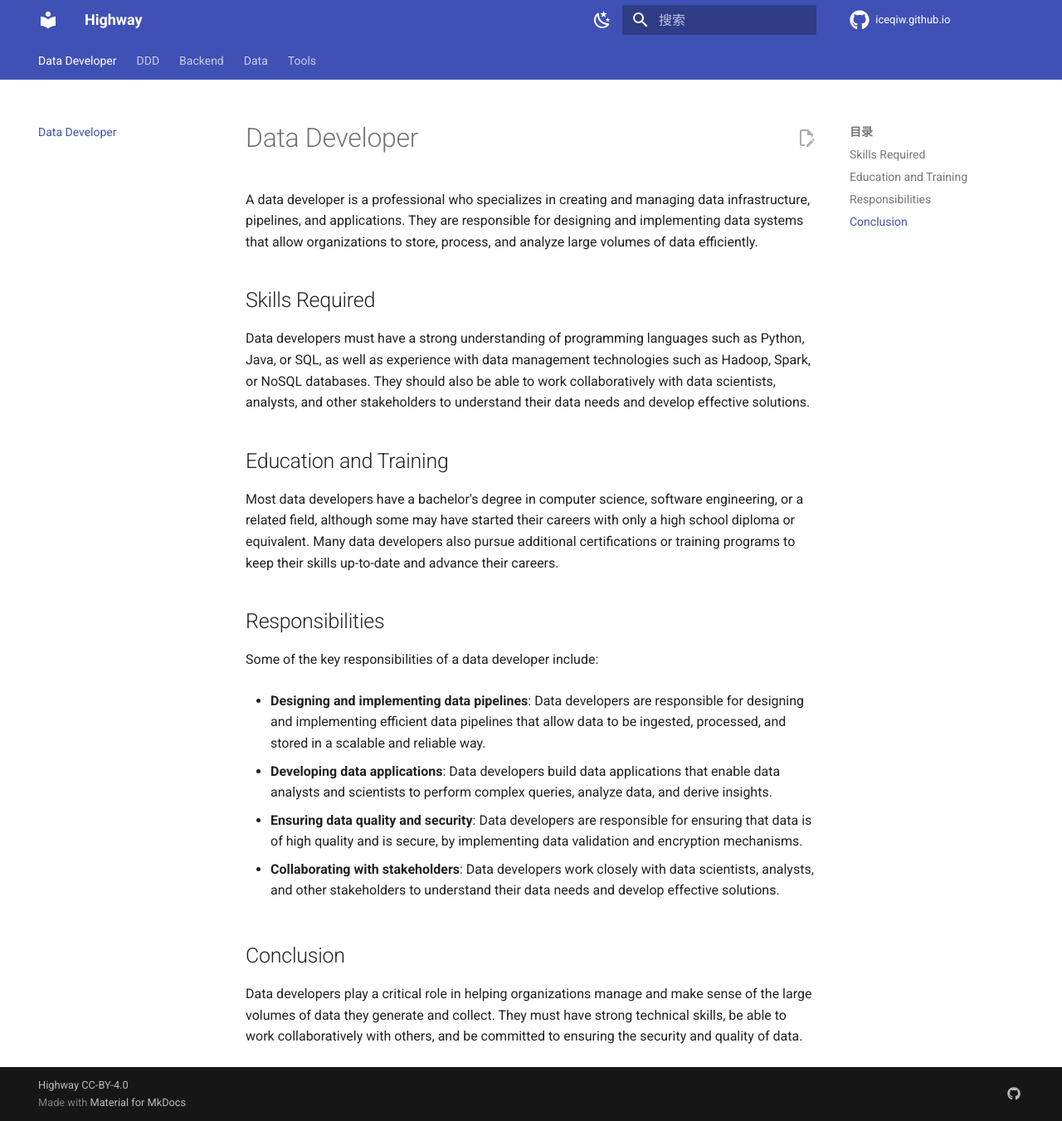
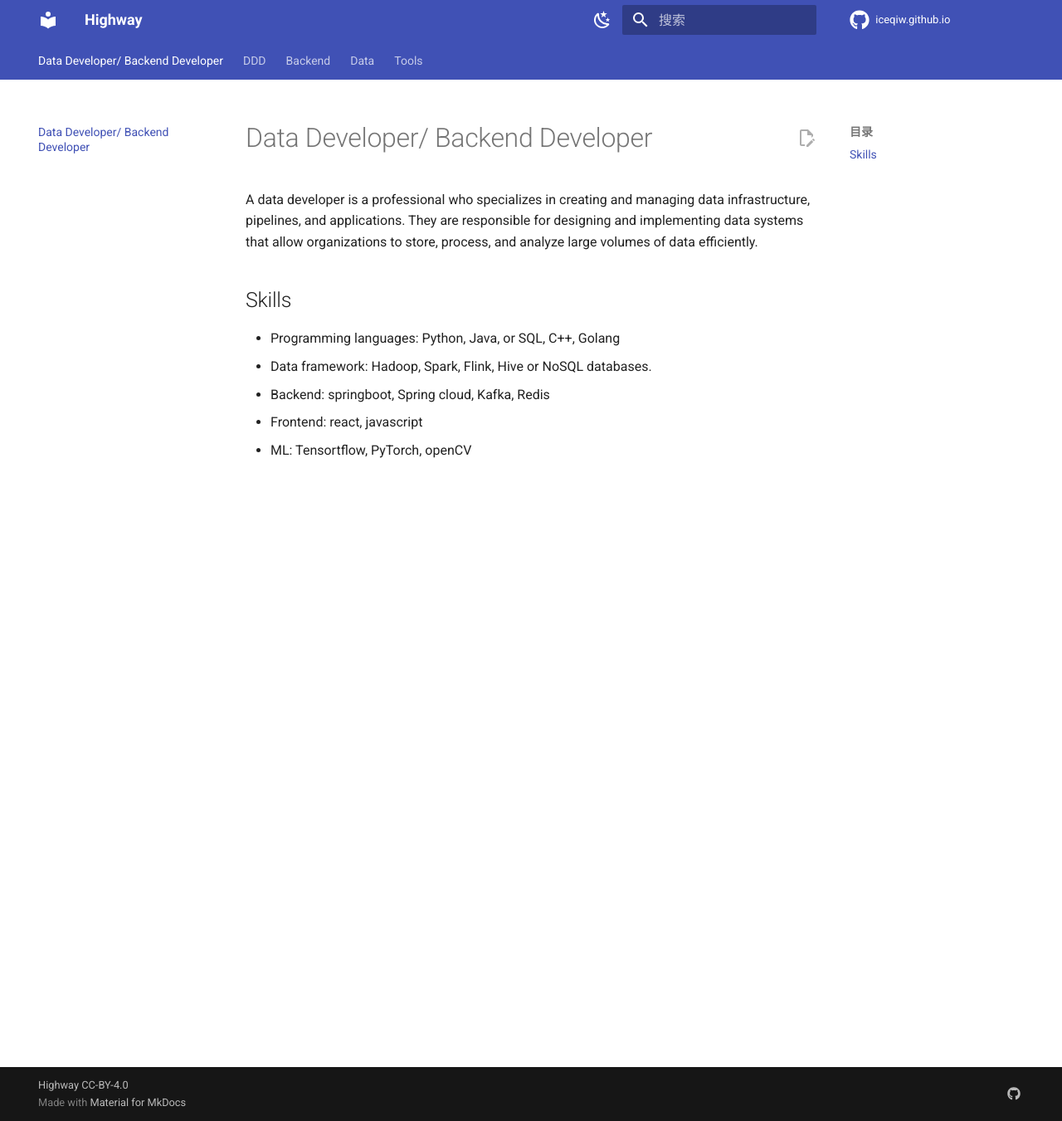
Before and after one commit to iceqiw/iceqiw.github.io, an MkDocs documentation site: the page built from docs/index.md, in a window 1280 px wide and 1351 px high. Shown: the whole window at 83% size. Built offline with MkDocs 1.6.1 and Material for MkDocs 9.7.7, drawn with Linux system fonts in a browser that asks for light colours; comment, search, counter and statistics services are not loaded.

Commit message:
update profile

```diff
--- a/docs/index.md
+++ b/docs/index.md
@@ -1,28 +1,12 @@
 
-# Data Developer
+# Data Developer/ Backend Developer
 
 A data developer is a professional who specializes in creating and managing data infrastructure, pipelines, and applications. They are responsible for designing and implementing data systems that allow organizations to store, process, and analyze large volumes of data efficiently.
 
-## Skills Required
+## Skills
 
-Data developers must have a strong understanding of programming languages such as Python, Java, or SQL, as well as experience with data management technologies such as Hadoop, Spark, or NoSQL databases. They should also be able to work collaboratively with data scientists, analysts, and other stakeholders to understand their data needs and develop effective solutions.
-
-## Education and Training
-
-Most data developers have a bachelor's degree in computer science, software engineering, or a related field, although some may have started their careers with only a high school diploma or equivalent. Many data developers also pursue additional certifications or training programs to keep their skills up-to-date and advance their careers.
-
-## Responsibilities
-
-Some of the key responsibilities of a data developer include:
-
-- **Designing and implementing data pipelines**: Data developers are responsible for designing and implementing efficient data pipelines that allow data to be ingested, processed, and stored in a scalable and reliable way.
-
-- **Developing data applications**: Data developers build data applications that enable data analysts and scientists to perform complex queries, analyze data, and derive insights.
-
-- **Ensuring data quality and security**: Data developers are responsible for ensuring that data is of high quality and is secure, by implementing data validation and encryption mechanisms.
-
-- **Collaborating with stakeholders**: Data developers work closely with data scientists, analysts, and other stakeholders to understand their data needs and develop effective solutions.
-
-## Conclusion
-
-Data developers play a critical role in helping organizations manage and make sense of the large volumes of data they generate and collect. They must have strong technical skills, be able to work collaboratively with others, and be committed to ensuring the security and quality of data.
+- Programming languages: Python, Java, or SQL, C++, Golang
+- Data framework: Hadoop, Spark, Flink, Hive or NoSQL databases.
+- Backend: springboot, Spring cloud, Kafka, Redis
+- Frontend: react, javascript
+- ML: Tensortflow, PyTorch, openCV
```
